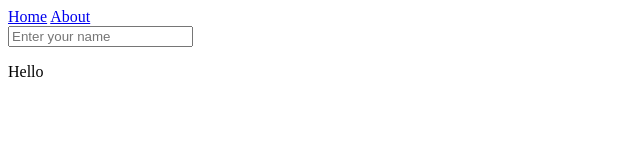
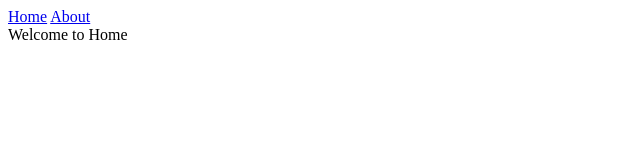
Before and after one commit to faizakurnia/minggu1, a plain HTML site: page index.html in a window 1280 px wide. Both pictures are taken after a click on the link "Home". Shown: the whole page, without its empty margins (0-640 px from the left). Drawn offline with Linux system fonts and the light colour scheme.

Commit message:
tutorial2

```diff
--- a/index.html
+++ b/index.html
@@ -11,7 +11,7 @@
             <a href="#home" id="link-home">Home</a>
             <a href="#about" id="link-about">About</a>
         </div>
-        <div id="root"></div>
+        <div id="root">Welcome to Home</div>
         <script src="index.js"></script>
     </body>
 </html>
--- a/index.js
+++ b/index.js
@@ -4,9 +4,7 @@ const root = document.getElementById("root");
 
 linkHome.onclick= function (event){
     event.preventDefault();
-    const homeScreen = HomeScreen();
-    root.innerHTML = "";
-    root.append(homeScreen);
+    root.textContent = "Welcome to Home";
     history.pushState(null, "", event.target.href);
 };
 
@@ -16,20 +14,6 @@ linkAbout.onclick= function (event){
     history.pushState(null, "", event.target.href);
 };
 
-function HomeScreen(){
-    const input = document.createElement("input");
-    input.placeholder = "Enter your name";
-
-    const textPreview = document.createElement("p");
-    textPreview.textContent = "Hello";
-
-    const div = document.createElement("div");
-    div.append(input);
-    div.append(textPreview);
-
-    return div;
-}
-
 if (location.hash == "#about") {
     root.textContent = "Welcome to About";
 } else if (location.hash =="#home") {
```
